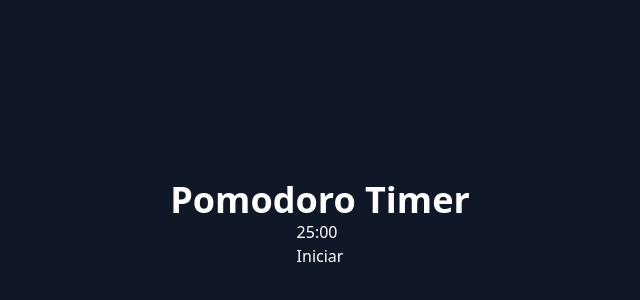
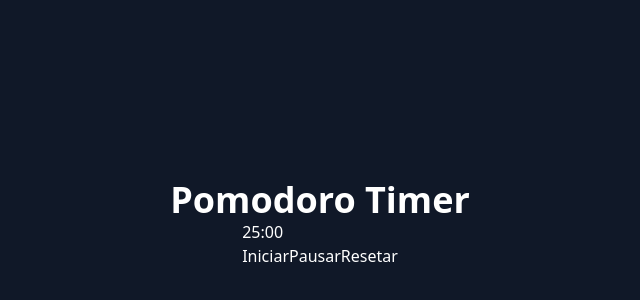
Before and after one commit to vinioliveirar/pomodoro-timer-pwa, a React (Vite) app: page / in a window 1280 px wide. Shown: the part 176-476 px from the top of the page, without its empty margins (320-960 px from the left). Built offline with nearby package versions, Linux system fonts and the light colour scheme.

Commit message:
Adiciona botoes de controle (iniciar, pausar, resetar)

```diff
--- a/src/components/Timer/Timer.jsx
+++ b/src/components/Timer/Timer.jsx
@@ -32,7 +32,9 @@ export default function Timer(){
   return(
     <div>
       <h2>{formatTime(time)}</h2>
-      <button onClick={toggleTimer}>{isRunning ? "Pausar" : "Iniciar"}</button>
+      <button onClick={() => setIsRunning(true)}>Iniciar</button>
+      <button onClick={() => setIsRunning(false)}>Pausar</button>
+      <button onClick={()=> setTime(1500) } >Resetar</button>
     </div>
   )
 }
```
